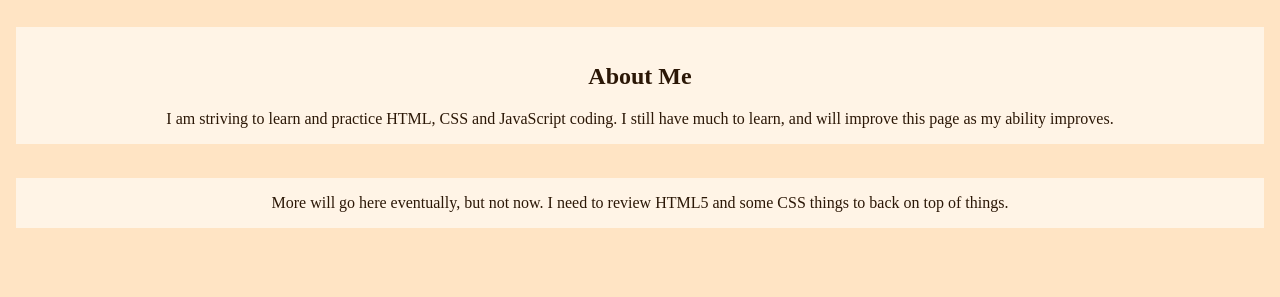
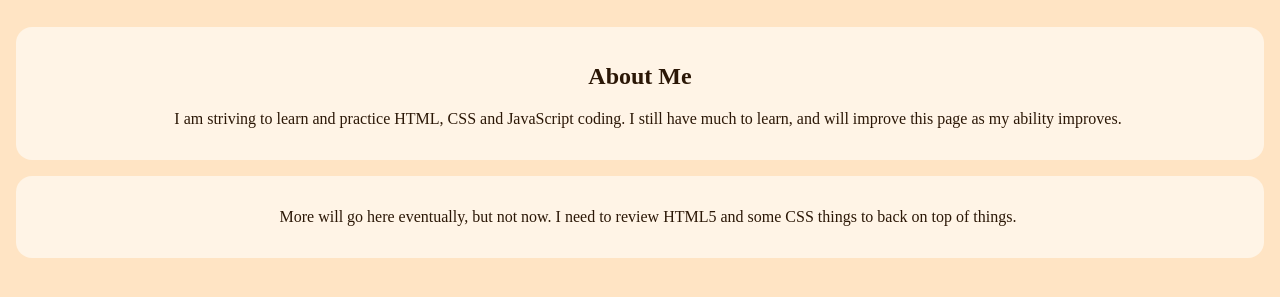
Before and after one commit to reilark/jspractice, a plain HTML site: page index.html in a window 1280 px wide. Shown: the part 69-366 px from the top of the page. Drawn offline with Linux system fonts and the light colour scheme.

Commit message:
css addions

```diff
--- a/index.html
+++ b/index.html
@@ -17,12 +17,14 @@
 
     <article id="aboutme">
         <h2>About Me</h2>
-        I am striving to learn and practice HTML, CSS and JavaScript coding.
-        I still have much to learn, and will improve this page as my ability improves.
+        <p>I am striving to learn and practice HTML, CSS and JavaScript coding. I still have much to learn, and will improve
+            this page as my ability improves.
+        </p>
     </article>
-    <br/>
-    <article class="etc">More will go here eventually, but not now.
-        I need to review HTML5 and some CSS things to back on top of things.
+
+    <article class="etc">
+        <p>More will go here eventually, but not now. I need to review HTML5 and some CSS things to back on top of things.
+        </p>
     </article>
 
     <script src="first.js"></script>
--- a/style.css
+++ b/style.css
@@ -12,6 +12,7 @@ body {
         '. etc .';
     background-color: bisque;
 }
+/*need to figure out correct properties for grid. says invalid in chrome inspect*/
 
 article {
     background-color: rgb(255, 244, 230);
@@ -19,6 +20,12 @@ article {
     color: rgb(43, 23, 6);
     padding: 1em 0 1em 0;
     margin: .5em;
+    border-radius: 1em;
+}
+
+p {
+    text-indent: 1em;
+    padding: 0em 1em 0em 1em;
 }
 
 /*#aboutme {
```
